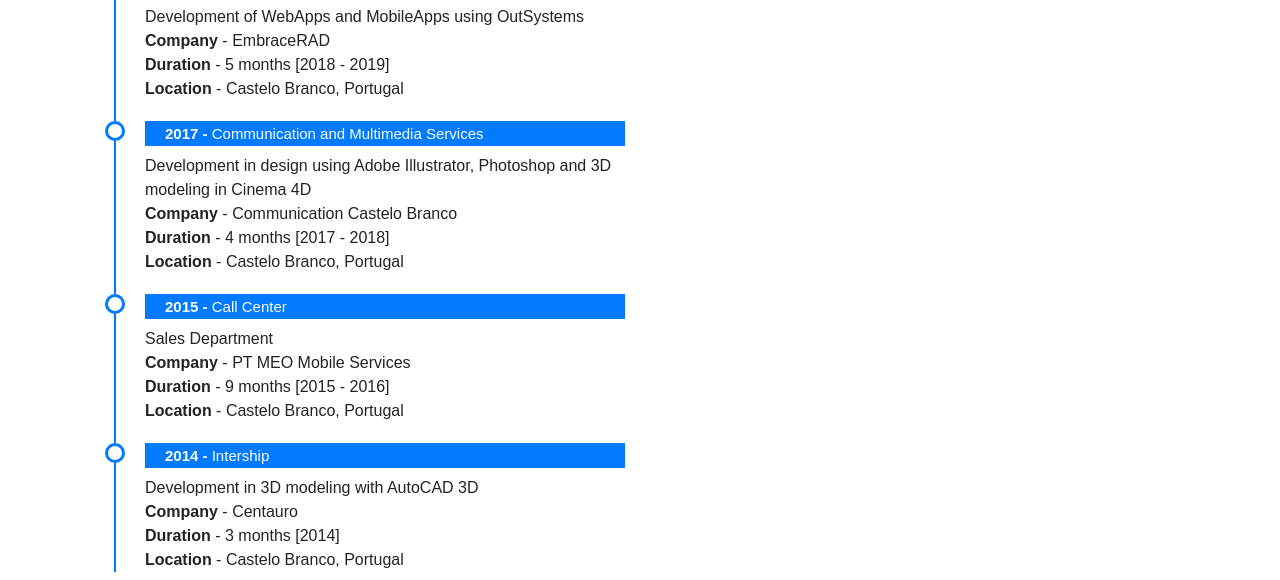
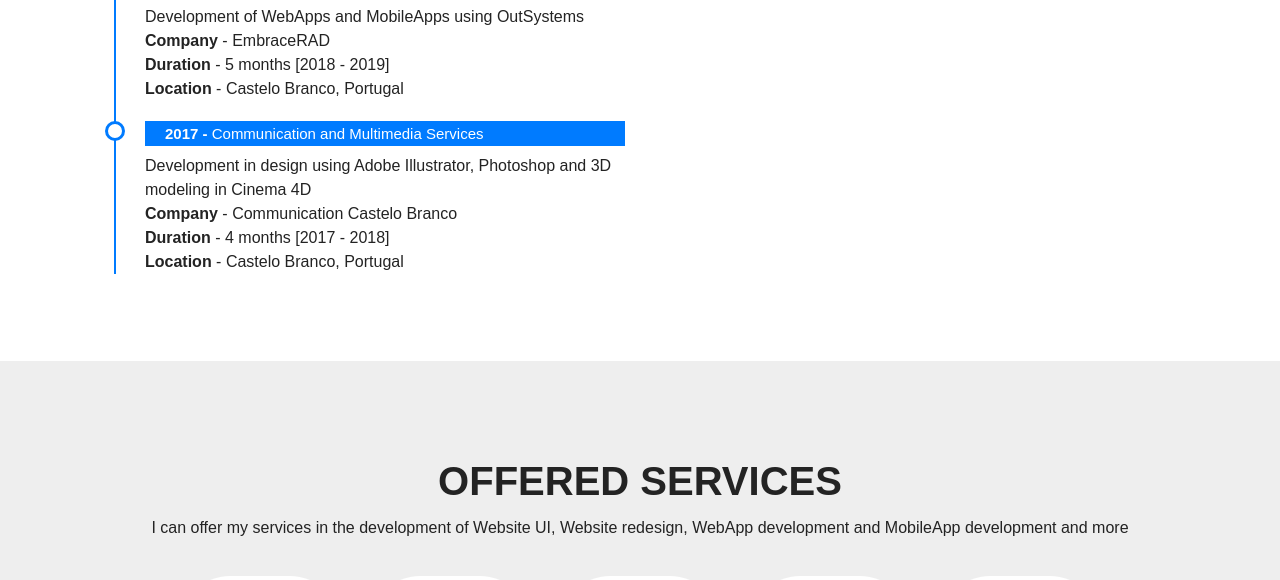
Before and after one commit to PedroGrou/portfolio-project-html, a plain HTML site: page index.html in a window 1280 px wide. Shown: the part 2323-2903 px from the top of the page. Drawn offline with Linux system fonts and the light colour scheme; files that its build step writes are made by us from their sources; files whose address does not match are found by name.

Commit message:
Update index.html

```diff
--- a/index.html
+++ b/index.html
@@ -186,24 +186,6 @@
                     Development in design using Adobe Illustrator, Photoshop and 3D modeling in Cinema 4D<br />
                     <b>Company</b> - Communication Castelo Branco<br />
                     <b>Duration</b> - 4 months [2017 - 2018]<br />
-                    <b>Location</b> - Castelo Branco, Portugal<br />
-                  </p>
-                </li>
-                <li>
-                  <h4><span>2015 - </span> Call Center</h4>
-                  <p>
-                    Sales Department<br />
-                    <b>Company</b> - PT MEO Mobile Services<br />
-                    <b>Duration</b> - 9 months [2015 - 2016]<br />
-                    <b>Location</b> - Castelo Branco, Portugal<br />
-                  </p>
-                </li>
-                <li>
-                  <h4><span>2014 - </span> Intership</h4>
-                  <p>
-                    Development in 3D modeling with AutoCAD 3D <br />
-                    <b>Company</b> - Centauro<br />
-                    <b>Duration</b> - 3 months [2014]<br />
                     <b>Location</b> - Castelo Branco, Portugal<br />
                   </p>
                 </li>
```
